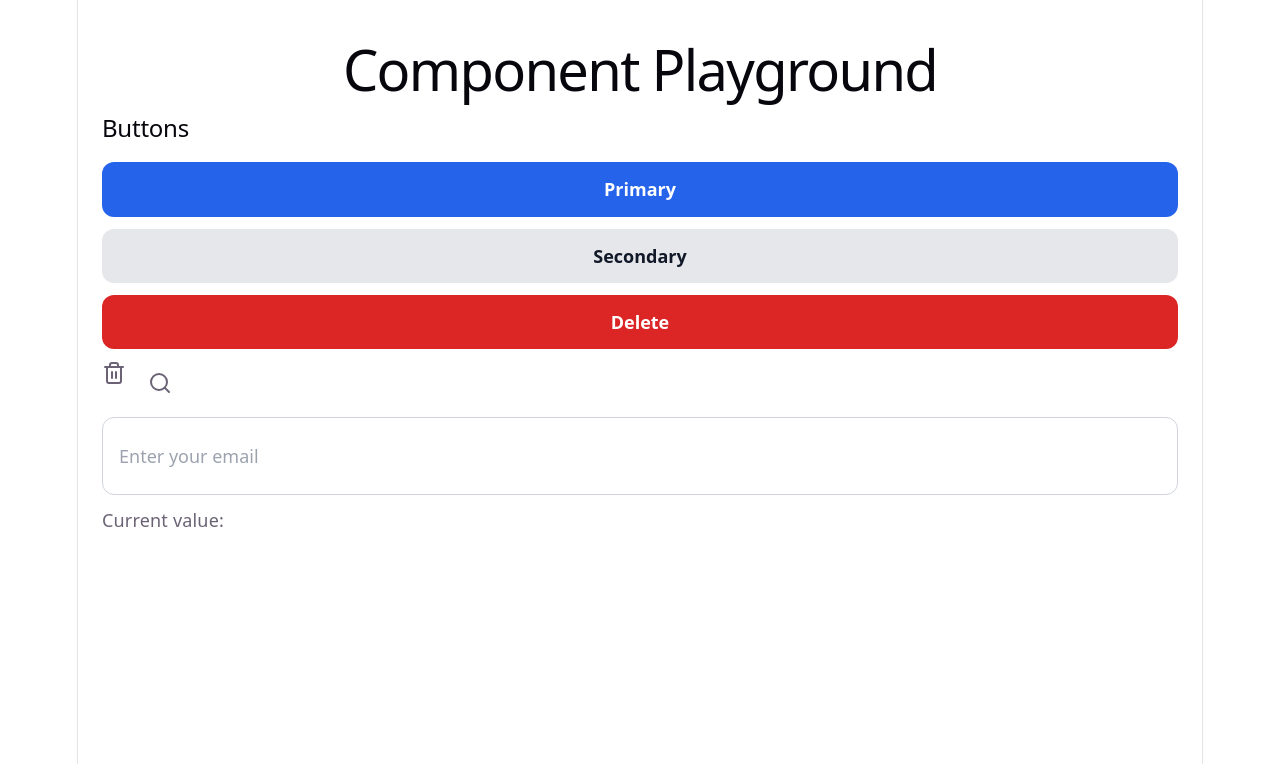
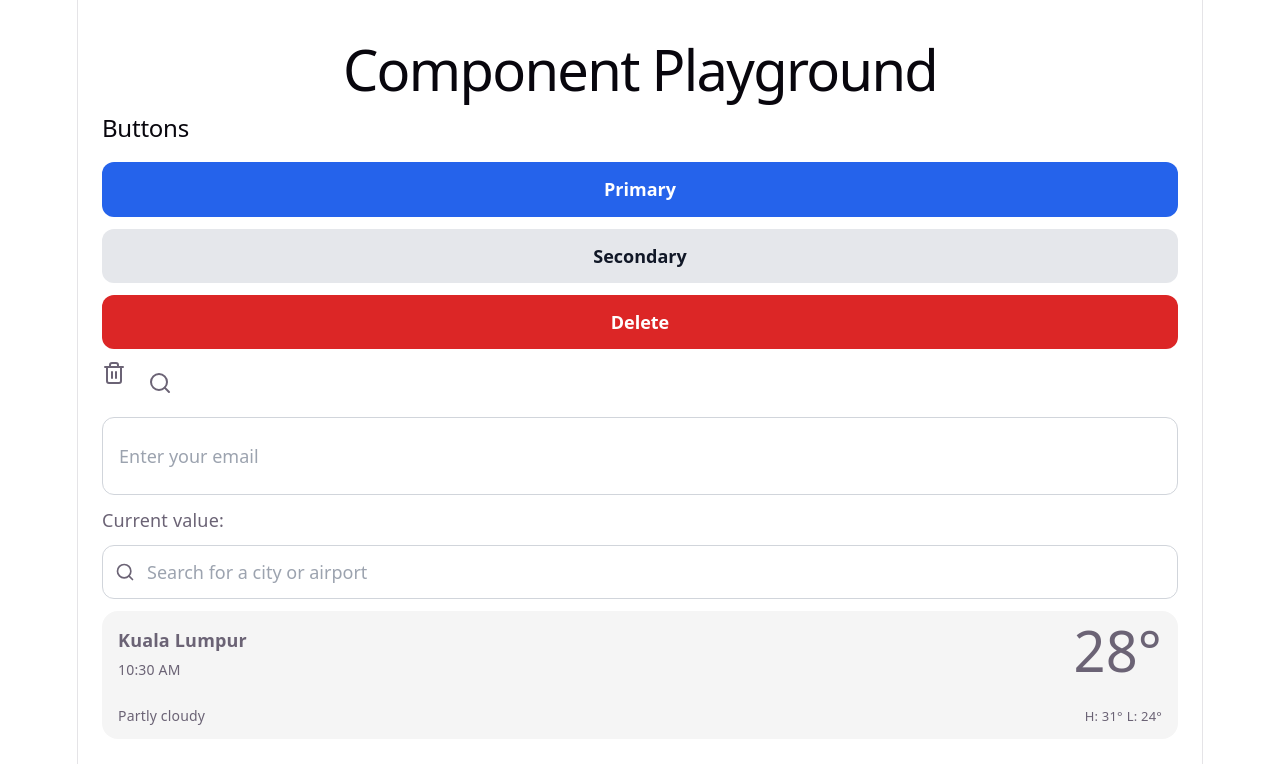
Before and after one commit to FatimahZahra30/weather-app, a Vue app: page / in a window 1280 px wide. Shown: the top 764 px of the page. Built offline with nearby package versions, Linux system fonts and the light colour scheme.

Commit message:
feat: created search bar and location weather card molecules

```diff
--- a/src/App.vue
+++ b/src/App.vue
@@ -1,11 +1,14 @@
 <script setup lang="ts">
-import { ref } from 'vue';
+import { ref } from 'vue'
 import AppButton from './components/atoms/AppButton.vue'
-import AppIcon from './components/atoms/AppIcon.vue';
-import AppIconButton from './components/atoms/AppIconButton.vue';
-import AppInput from './components/atoms/AppInput.vue';
+import AppIcon from './components/atoms/AppIcon.vue'
+import AppIconButton from './components/atoms/AppIconButton.vue'
+import AppInput from './components/atoms/AppInput.vue'
+import SearchBar from './components/molecules/SearchBar.vue'
+import LocationWeatherCard from './components/molecules/LocationWeatherCard.vue'
 
 const email = ref('')
+const searchQuery = ref('')
 </script>
 
 <template>
@@ -35,6 +38,17 @@ const email = ref('')
       />
 
       <p>Current value: {{ email }}</p>
+
+      <SearchBar v-model="searchQuery" />
+
+      <LocationWeatherCard
+        location="Kuala Lumpur"
+        time="10:30 AM"
+        description="Partly cloudy"
+        :temperature="28"
+        :high="31"
+        :low="24"
+      />
     </section>
   </main>
 </template>
--- /dev/null
+++ b/src/components/molecules/LocationWeatherCard.vue
@@ -0,0 +1,114 @@
+<script setup lang="ts">
+withDefaults(
+  defineProps<{
+    location?: string
+    time?: string
+    description?: string
+    temperature?: number
+    high?: number
+    low?: number
+  }>(),
+  {
+    location: '',
+    time: '',
+    description: '',
+    temperature: 0,
+    high: 0,
+    low: 0,
+  },
+)
+</script>
+
+<template>
+  <article class="weather-card">
+    <div class="weather-card__top">
+      <div class="weather-card__location-info">
+        <h3 class="weather-card__location">
+            {{ location }}
+        </h3>
+
+        <p class="weather-card__time">
+            {{ time }}
+        </p>
+        </div>
+
+      <p class="weather-card__temperature">
+        {{ temperature }}°
+      </p>
+    </div>
+
+    <div class="weather-card__bottom">
+      <p class="weather-card__description">
+        {{ description }}
+      </p>
+
+      <div class="weather-card__range">
+        <span>H: {{ high }}°</span>
+        <span>L: {{ low }}°</span>
+      </div>
+    </div>
+  </article>
+</template>
+
+<style scoped>
+.weather-card {
+  width: 100%;
+  padding: 16px 16px 10px;
+  border-radius: 16px;
+  background: #f5f5f5;
+}
+
+.weather-card__top,
+.weather-card__bottom {
+  display: flex;
+  justify-content: space-between;
+  align-items: flex-start;
+}
+
+.weather-card__bottom {
+  align-items: flex-end;
+  margin-top: 20px;
+}
+
+.weather-card__location,
+.weather-card__time,
+.weather-card__temperature,
+.weather-card__description {
+  margin: 0;
+}
+
+.weather-card__location {
+  font-size: 18px;
+  font-weight: 600;
+}
+
+.weather-card__time {
+  margin-top: 4px;
+  font-size: 14px;
+}
+
+.weather-card__temperature {
+  font-size: 56px;
+  font-weight: 300;
+  margin-top: 10px;
+}
+
+.weather-card__description {
+  font-size: 14px;
+}
+
+.weather-card__range {
+  display: flex;
+  flex-direction: row;
+  gap: 4px;
+  font-size: 13px;
+}
+
+.weather-card__location-info {
+  display: flex;
+  flex-direction: column;
+  align-items: flex-start;
+  margin: 0;
+  padding: 0;
+}
+</style>
--- /dev/null
+++ b/src/components/molecules/SearchBar.vue
@@ -0,0 +1,54 @@
+<script setup lang="ts">
+import AppIcon from '../atoms/AppIcon.vue'
+import AppInput from '../atoms/AppInput.vue'
+
+defineProps<{
+  modelValue: string
+}>()
+
+const emit = defineEmits<{
+  'update:modelValue': [value: string]
+}>()
+</script>
+
+<template>
+  <div class="search-bar">
+    <AppIcon
+      name="search"
+      :size="20"
+    />
+
+    <AppInput
+      :model-value="modelValue"
+      placeholder="Search for a city or airport"
+      type="search"
+      @update:model-value="emit('update:modelValue', $event)"
+    />
+  </div>
+</template>
+
+<style scoped>
+.search-bar {
+  display: flex;
+  align-items: center;
+  gap: 8px;
+  width: 100%;
+  padding: 4px 12px;
+  border: 1px solid #d1d5db;
+  border-radius: 12px;
+  background: #ffffff;
+}
+
+.search-bar :deep(.app-input) {
+  flex: 1;
+  min-height: 44px;
+  padding: 8px 4px;
+  border: none;
+  box-shadow: none;
+}
+
+.search-bar :deep(.app-input:focus) {
+  border: none;
+  box-shadow: none;
+}
+</style>
```
